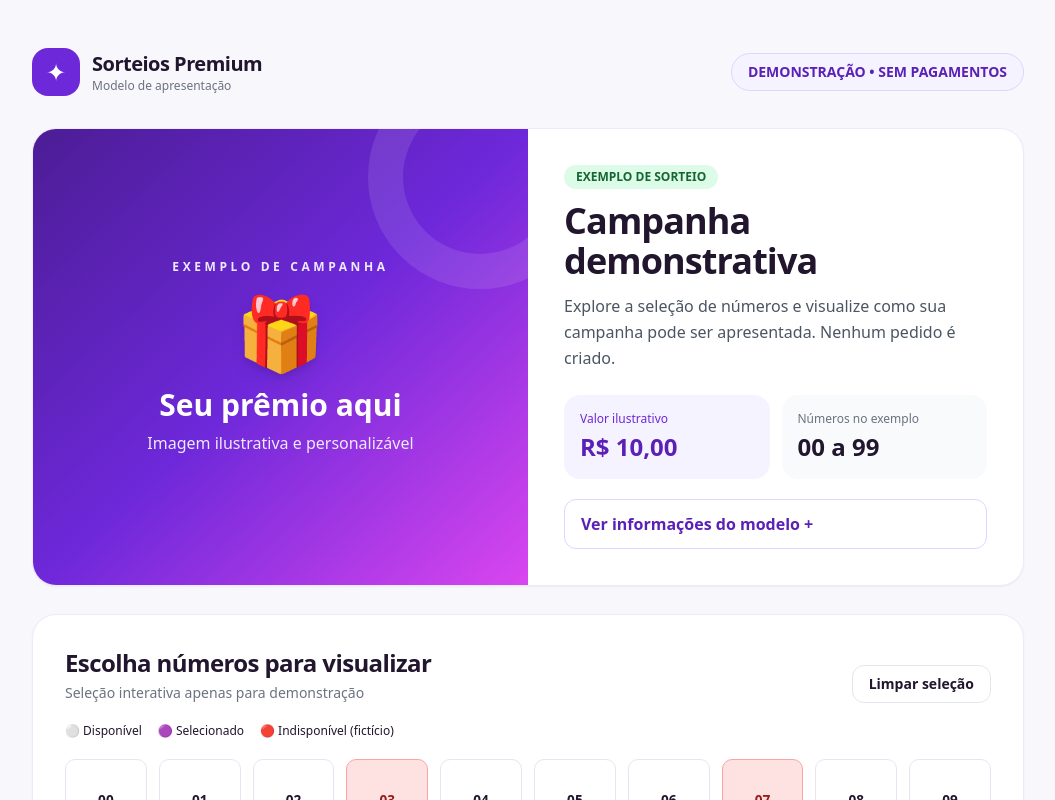
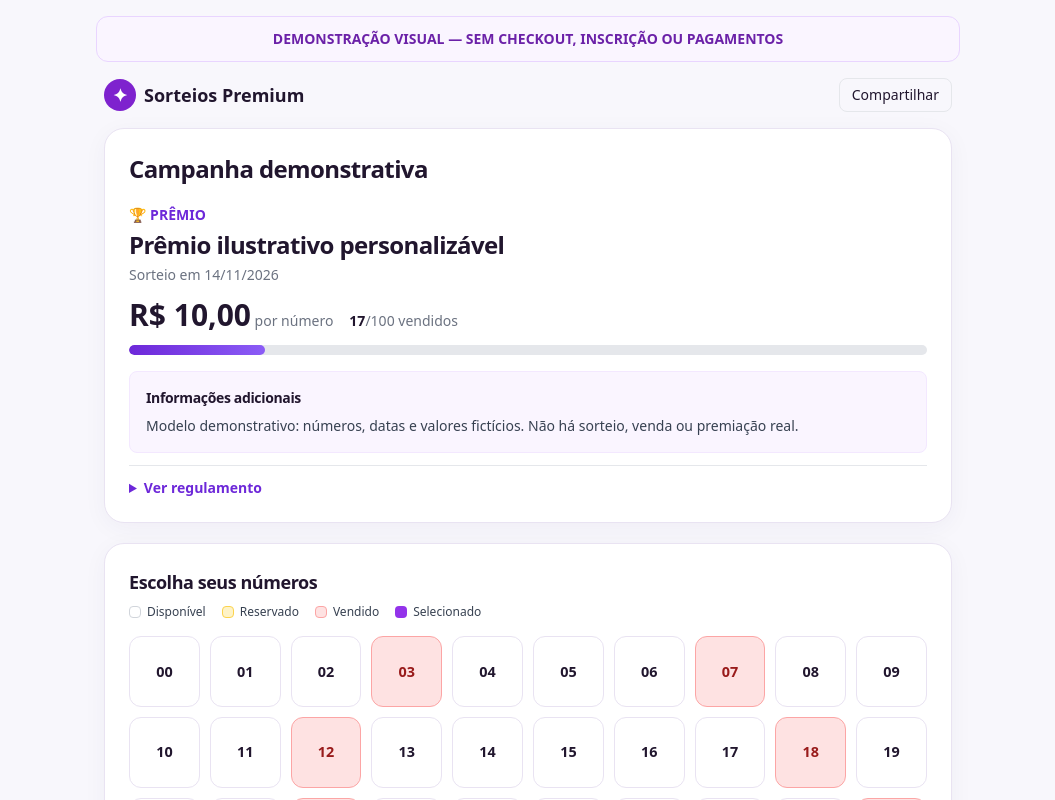
Before and after one commit to Daviisk/modelo-sorteios-premium, a Next.js app: page / in a window 1280 px wide. Shown: the top 800 px of the page, without its empty margins (112-1167 px from the left). Built offline with nearby package versions, Linux system fonts and the light colour scheme.

Commit message:
Use original raffle layout for neutral homepage demo

```diff
--- a/src/app/page.tsx
+++ b/src/app/page.tsx
@@ -1,4 +1,5 @@
-import type { Metadata } from "next";
-import DemoShowcase from "@/components/DemoShowcase";
-export const metadata: Metadata = { title: "Sorteios Premium | Demonstração", description: "Modelo visual de plataforma de sorteios. Demonstração interativa sem cadastro, checkout ou pagamentos.", robots: { index: false, follow: false } };
-export default function Home() { return <DemoShowcase />; }
+import RaffleExperience from "@/components/RaffleExperience";
+export const metadata = { title: "Sorteios Premium | Demonstração", description: "Demonstração neutra da estrutura de sorteios, sem checkout ou pagamentos.", robots: { index: false, follow: false } };
+const numbers = Array.from({length:100},(_,number)=>({number,status:([3,7,12,18,22,29,35,41,47,53,58,63,70,76,82,89,94].includes(number)?"SOLD":"AVAILABLE") as "SOLD"|"AVAILABLE"}));
+const raffle={slug:"demonstracao",title:"Campanha demonstrativa",prize:"Prêmio ilustrativo personalizável",prizeValue:1000,numberPrice:10,totalNumbers:100,drawDate:"2026-11-14T19:00:00.000Z",imageUrl:null,rules:"Modelo demonstrativo: números, datas e valores fictícios. Não há sorteio, venda ou premiação real.",soldCount:17};
+export default function Home(){return <><div className="mx-auto max-w-4xl px-4 pt-4 text-center"><p className="rounded-xl border border-purple-200 bg-purple-50 p-3 text-sm font-semibold text-purple-800">DEMONSTRAÇÃO VISUAL — SEM CHECKOUT, INSCRIÇÃO OU PAGAMENTOS</p></div><RaffleExperience raffle={raffle} initialNumbers={numbers}/></>}
```
